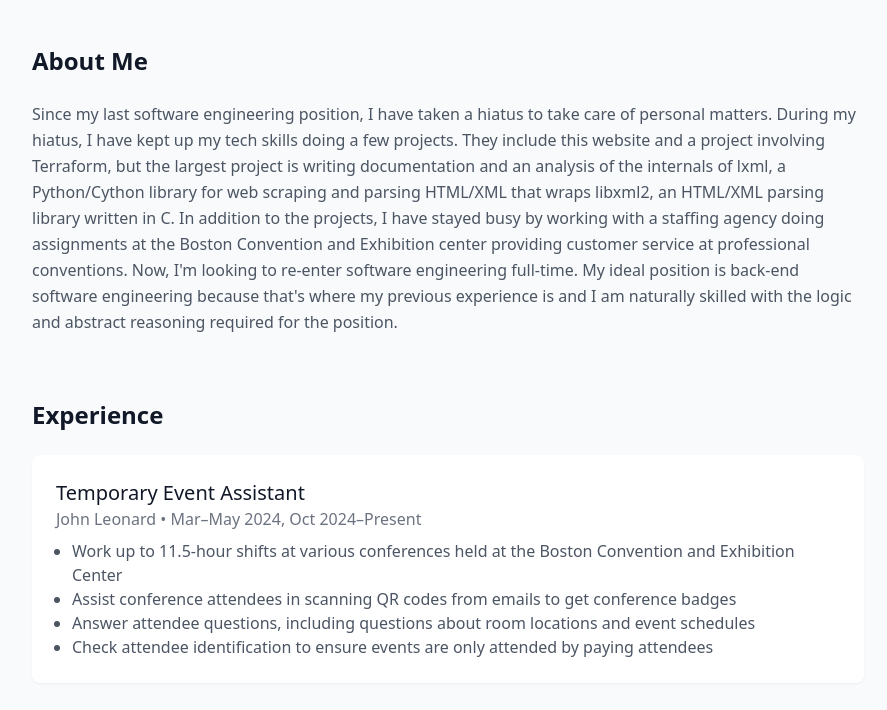
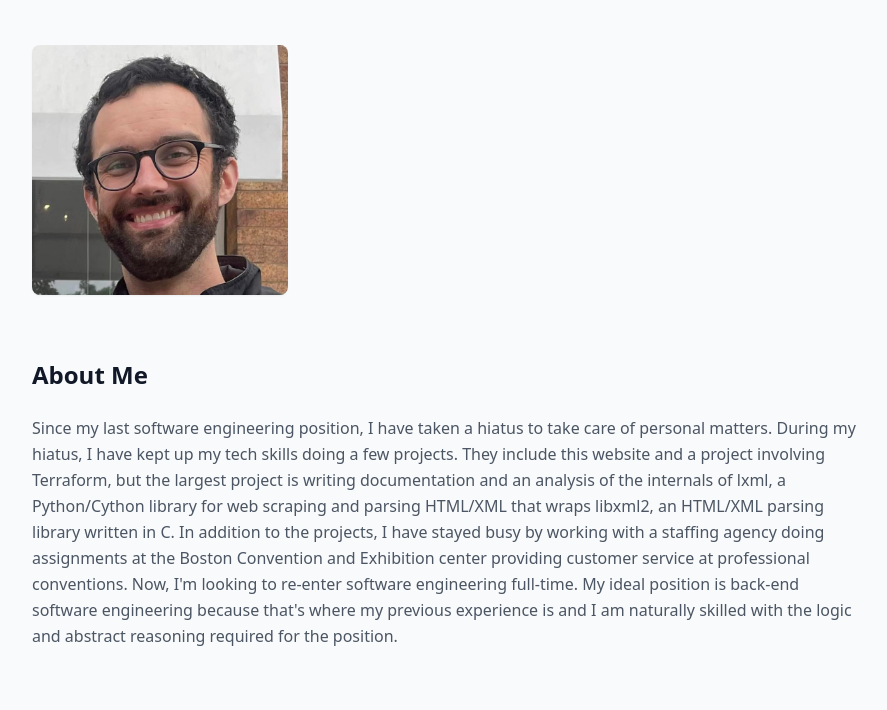
Before and after one commit to abepolk/personal-website, a website: page index.html in a window 1280 px wide. Shown: the part 87-797 px from the top of the page, without its empty margins (192-1079 px from the left). Drawn offline with nearby package versions, Linux system fonts and the light colour scheme; files that its build step writes are made by us from their sources.

Commit message:
Add headshot and make it block, not flex row

```diff
--- a/index.html
+++ b/index.html
@@ -36,9 +36,21 @@
 
     <!-- Main Content -->
     <main class="max-w-xl lg:max-w-4xl mx-auto py-12 px-4 sm:px-6 lg:px-8">
-        <!-- TODO add heashot -->
+                <div class="mb-16">
+                    <img src="headshot.jpg" alt="Abe Polk" class="rounded-lg shadow-sm w-full max-w-64 mx-auto sm:mx-0">
+                </div>
+
         <!-- About Section -->
         <section id="aboutMe" class="mb-16">
+<!--             <div class="flex flex-col md:flex-row md:items-start md:gap-8"> -->
+<!--
+                <div class="mb-6 md:mb-0 md:w-1/3">
+                    <img src="headshot.jpg" alt="Abe Polk" class="rounded-lg shadow-sm w-full max-w-sm mx-auto">
+                </div>
+ -->
+<!--
+                <div class="md:w-2/3">
+ -->
                     <h2 class="text-2xl font-semibold text-gray-900 mb-6">About Me</h2>
                     <p class="text-gray-600 leading-relaxed">
                         Since my last software engineering position, I have taken a hiatus to take care of
@@ -54,6 +66,8 @@
                         am naturally skilled with the logic and abstract reasoning required for the
                         position.
                     </p>
+<!--                 </div> -->
+<!--             </div> -->
         </section>
 
         <!-- Experience Section -->
```
Also changed, not shown: headshot.jpg (added). Lines whose indentation alone changed are shown as unchanged.
